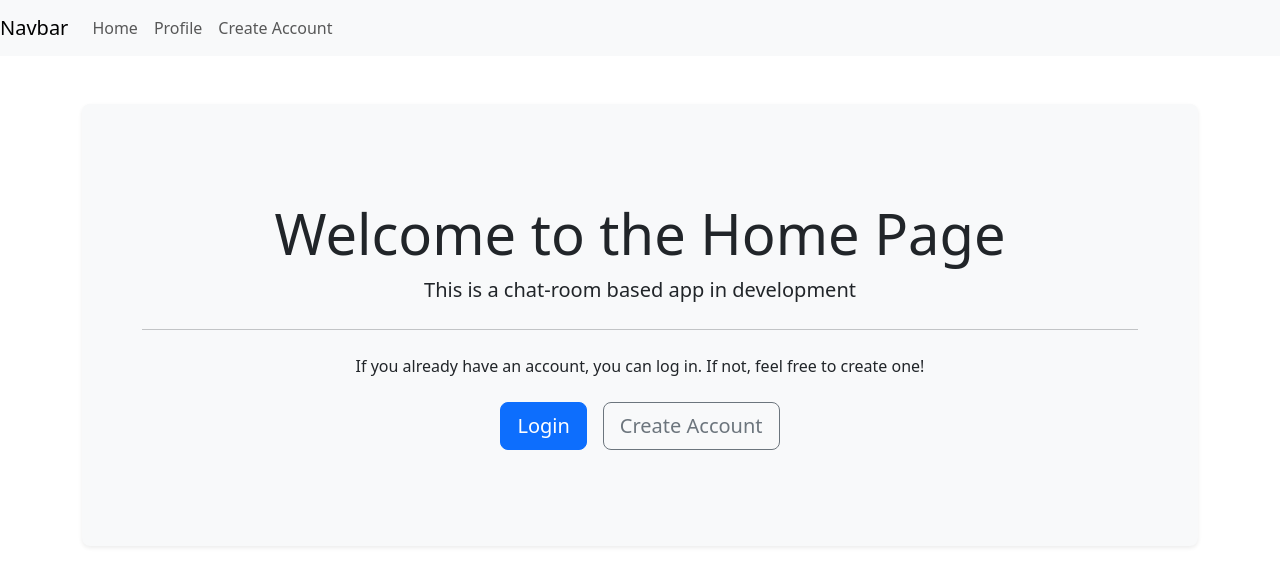
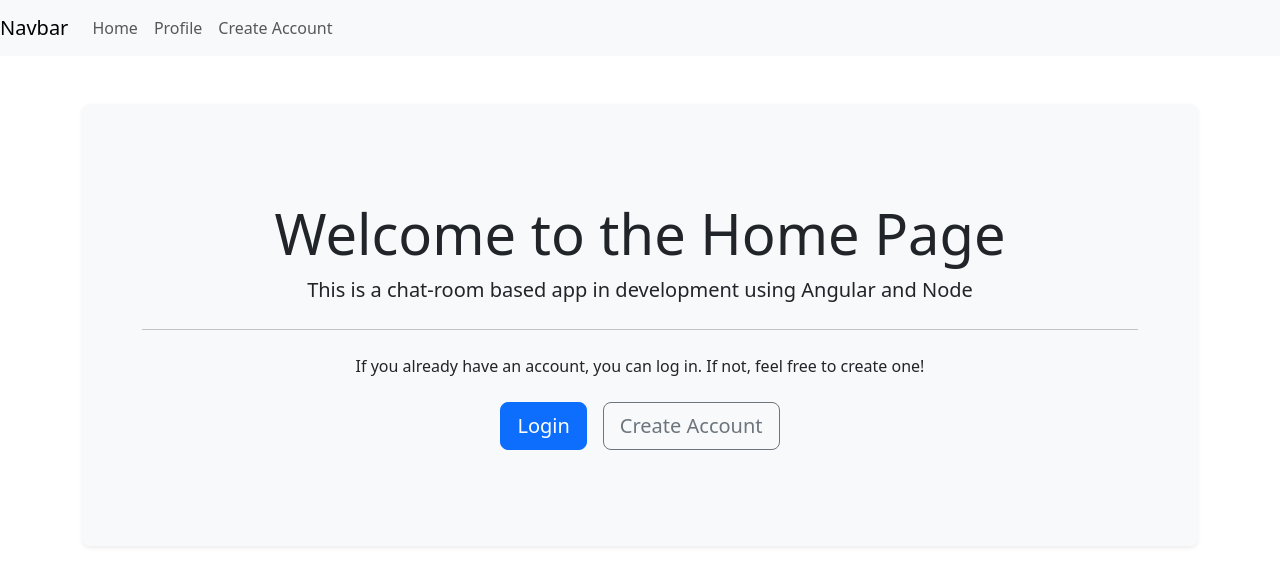
Before and after one commit to Rexo42/SoftwareFrameWorks, an Angular app in the folder Project_server/week4/: page /home in a window 1280 px wide. Shown: the top 586 px of the page. Built offline with nearby package versions, Linux system fonts and the light colour scheme.

Commit message:
minor change to home page tex;

```diff
--- a/Project_server/week4/src/app/components/home/home.html
+++ b/Project_server/week4/src/app/components/home/home.html
@@ -3,7 +3,7 @@
   <div class="p-5 mb-4 bg-light rounded-3 shadow-sm">
     <div class="container-fluid py-5">
       <h1 class="display-4">Welcome to the Home Page</h1>
-      <p class="lead">This is a chat-room based app in development</p>
+      <p class="lead">This is a chat-room based app in development using Angular and Node</p>
       <hr class="my-4">
       <p>If you already have an account, you can log in. If not, feel free to create one!</p>
       <div class="d-flex justify-content-center gap-3 mt-4">
```
